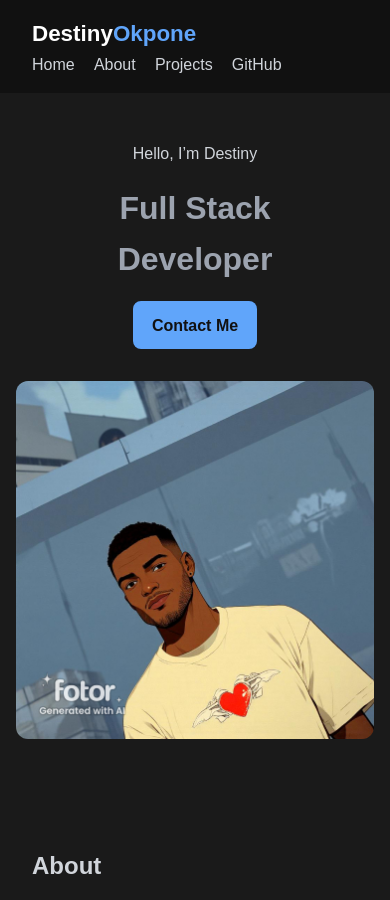
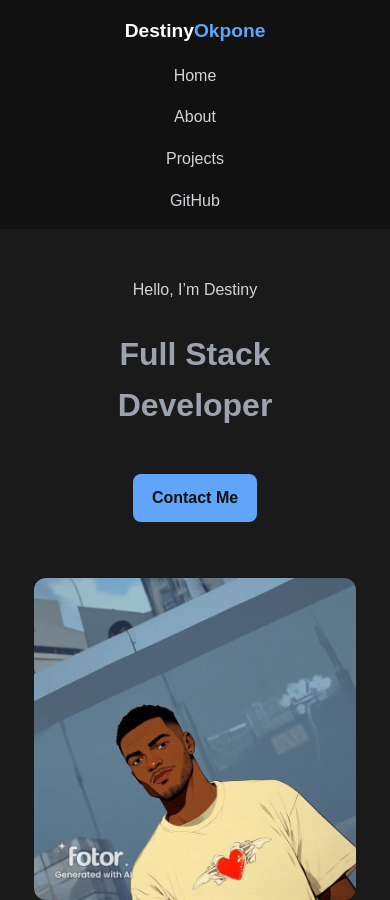
Before and after one commit to S0NOFGOD/My-Portfolio, a plain HTML site: page index.html in a window 390 px wide. Shown: the top 900 px of the page. Drawn offline with Linux system fonts and the light colour scheme.

Commit message:
new changes

```diff
--- a/style.css
+++ b/style.css
@@ -3,7 +3,7 @@ body {
   font-family: Arial, sans-serif;
   background-color: #1a1a1a;
   color: #d1d5db;
-  line-height: 1.6;
+  line-height: 1.6; /* better readability */
 }
 
 header {
@@ -15,24 +15,23 @@ header {
   display: flex;
   justify-content: space-between;
   align-items: center;
-  flex-wrap: wrap; /* allows nav items to wrap on small screens */
+  flex-wrap: wrap; /* allow wrapping on small screens */
 }
 
 .logo {
-  font-size: 1.4rem;
+  font-size: 1.2rem;
   font-weight: bold;
   color: #fff;
 }
 
 .logo span {
-  color: #60a5fa;
+  color: #60a5fa; /* blue highlight */
 }
 
 .navbar ul {
   list-style: none;
   display: flex;
-  flex-wrap: wrap;
-  gap: 1.2rem;
+  gap: 1.5rem;
   padding: 0;
   margin: 0;
 }
@@ -54,13 +53,11 @@ header {
   align-items: center;
   padding: 4rem 2rem;
   gap: 2rem;
-  flex-wrap: wrap; /* prevents overflow on smaller screens */
 }
 
 .hero-text h1 {
-  font-size: 2.5rem;
+  font-size: 3rem;
   color: #9ca3af;
-  margin: 0;
 }
 
 .hero-text h1 span {
@@ -68,10 +65,10 @@ header {
 }
 
 .hero-img img {
-  width: 100%;
-  max-width: 500px; /* scales nicely on desktop */
-  height: auto;
+  width: 31.25rem;
+  height: 31.25rem;
   border-radius: 12px;
+  object-fit: cover;
 }
 
 .btn {
@@ -93,6 +90,7 @@ header {
 
 .about {
   padding: 3rem 2rem;
+  margin-top: 0px;
 }
 
 .skills {
@@ -100,15 +98,14 @@ header {
   justify-content: space-around;
   margin-top: 2rem;
   gap: 1.5rem;
-  flex-wrap: wrap; /* allows wrapping on small screens */
+  flex-wrap: wrap;
 }
 
 .skills div {
   background: #222;
-  padding: 1.5rem;
+  padding: 1rem;
   border-radius: 10px;
-  flex: 1 1 250px; /* flexible width with min size */
-  max-width: 300px;
+  width: 30%;
   text-align: center;
   transition: 0.3s ease;
 }
@@ -120,6 +117,18 @@ header {
 
 /* ✅ Mobile Responsive Styles */
 @media (max-width: 768px) {
+  .navbar {
+    flex-direction: column;
+    align-items: center;
+  }
+
+  .navbar ul {
+    flex-direction: column;
+    align-items: center;
+    gap: 1rem;
+    margin-top: 1rem;
+  }
+
   .hero {
     flex-direction: column;
     text-align: center;
@@ -130,13 +139,19 @@ header {
     font-size: 2rem;
   }
 
+  .hero-img img {
+    width: 90%;
+    height: auto;
+    margin-top: 1.5rem;
+  }
+
   .skills {
     flex-direction: column;
     align-items: center;
+    gap: 1.5rem;
   }
 
   .skills div {
-    width: 100%;
-    max-width: 90%;
+    width: 90%;
   }
 }
```
